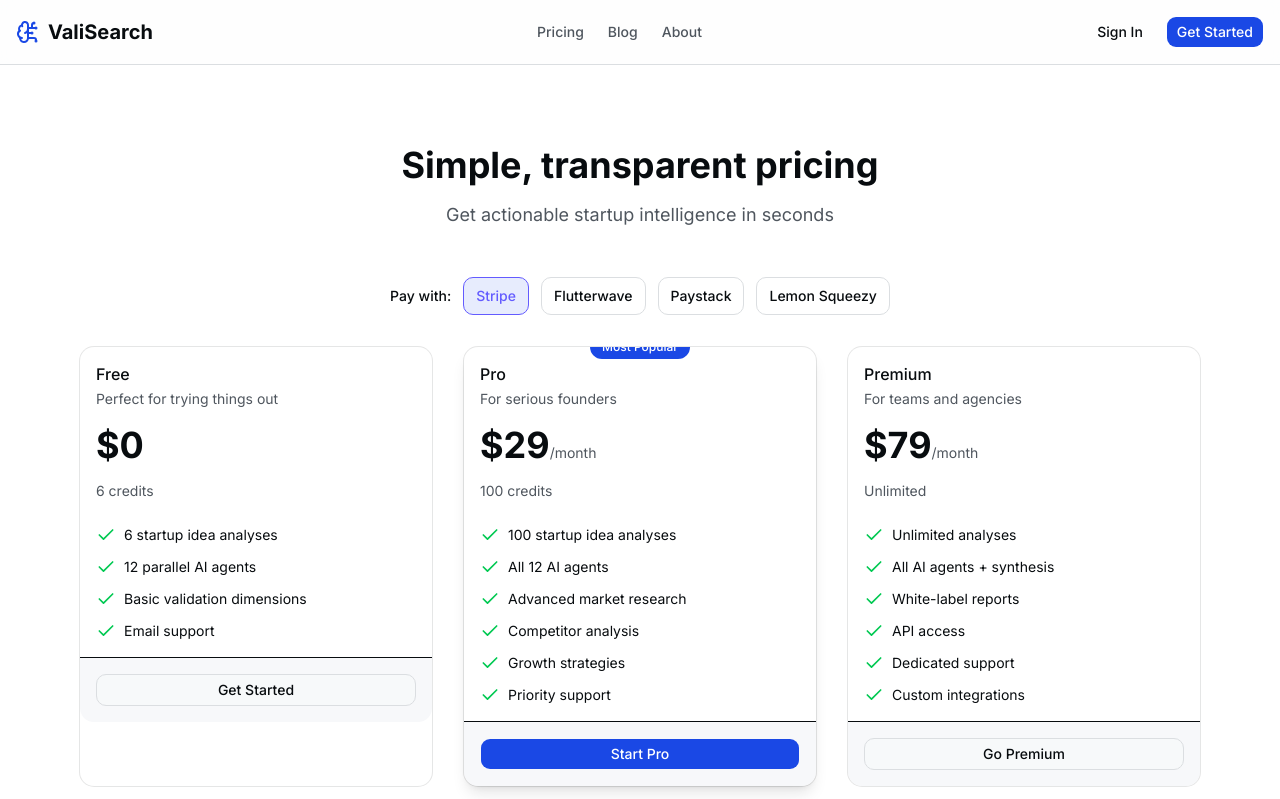
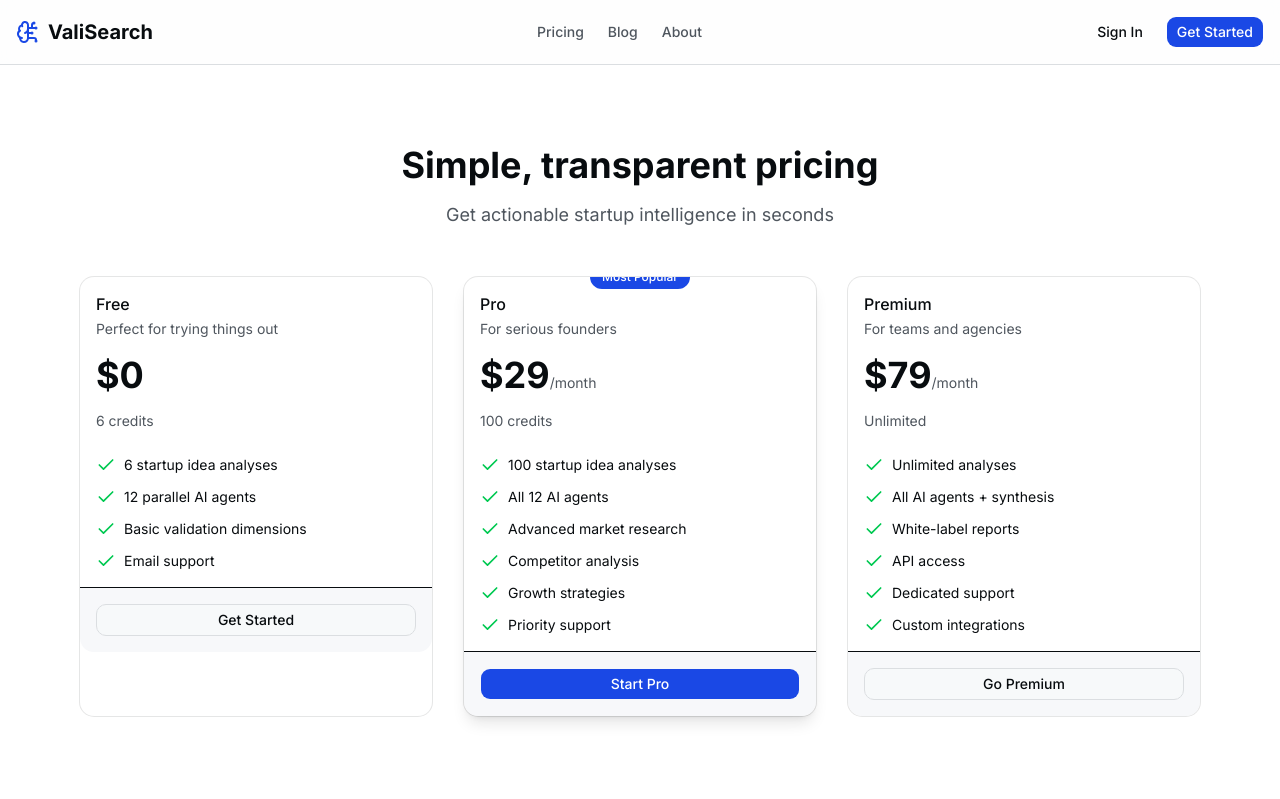
Before and after one commit to abdulanasbuilds/VALISEARCH, a Next.js app: page /pricing in a window 1280 px wide. Shown: the top 799 px of the page. Built offline with nearby package versions, Linux system fonts and the light colour scheme; no server answers.

Commit message:
fix: Remove payment gateway selector from pricing page

```diff
--- a/app/(public)/pricing/page.tsx
+++ b/app/(public)/pricing/page.tsx
@@ -57,13 +57,6 @@ const PLANS = [
   },
 ]
 
-const GATEWAYS = [
-  { id: "stripe", name: "Stripe", color: "#635BFF" },
-  { id: "flutterwave", name: "Flutterwave", color: "#2A2A2A" },
-  { id: "paystack", name: "Paystack", color: "#00CBE4" },
-  { id: "lemonsqueezy", name: "Lemon Squeezy", color: "#FFD80A" },
-]
-
 const FAQ = [
   {
     question: "What are credits?",
@@ -79,13 +72,12 @@ const FAQ = [
   },
   {
     question: "What payment methods do you accept?",
-    answer: "We accept all major credit cards through Stripe, Flutterwave, Paystack, and Lemon Squeezy. Works globally including Ghana.",
+    answer: "We accept all major credit cards. Works globally.",
   },
 ]
 
 export default function PricingPage() {
   const router = useRouter()
-  const [selectedGateway, setSelectedGateway] = useState("stripe")
   const [loading, setLoading] = useState<string | null>(null)
 
   async function handleSubscribe(plan: "pro" | "premium") {
@@ -97,7 +89,7 @@ export default function PricingPage() {
         headers: { "Content-Type": "application/json" },
         body: JSON.stringify({
           plan,
-          gateway: selectedGateway,
+          gateway: "stripe",
         }),
       })
 
@@ -123,28 +115,6 @@ export default function PricingPage() {
           <p className="text-lg text-muted-foreground">
             Get actionable startup intelligence in seconds
           </p>
-        </div>
-
-        <div className="mb-8 flex flex-wrap items-center justify-center gap-3">
-          <span className="text-sm font-medium">Pay with:</span>
-          {GATEWAYS.map((gw) => (
-            <button
-              key={gw.id}
-              onClick={() => setSelectedGateway(gw.id)}
-              className={`rounded-lg border px-3 py-2 text-sm font-medium transition-all ${
-                selectedGateway === gw.id
-                  ? "border-primary bg-primary/10 text-primary"
-                  : "border-border hover:bg-muted"
-              }`}
-              style={
-                selectedGateway === gw.id
-                  ? { borderColor: gw.color, color: gw.color }
-                  : {}
-              }
-            >
-              {gw.name}
-            </button>
-          ))}
         </div>
 
         <div className="grid gap-8 md:grid-cols-3">
```
